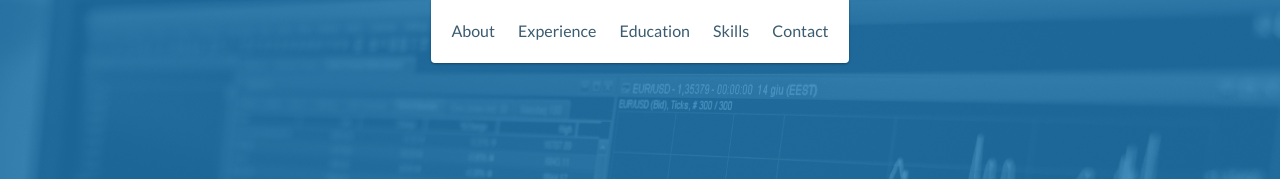
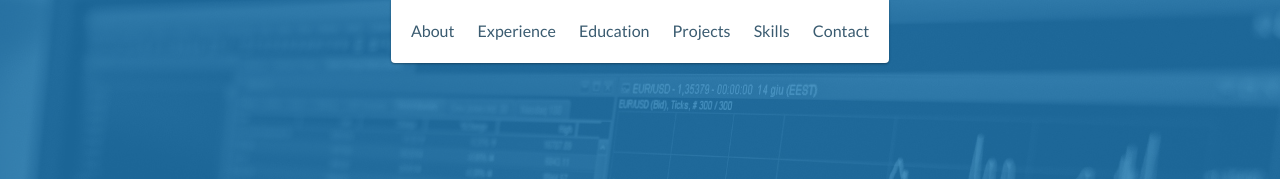
Before and after one commit to ecarlosfonseca/ecarlosfonseca.github.io, a website: page index.html in a window 1280 px wide. Shown: the top 179 px of the page. Drawn offline with nearby package versions, Linux system fonts and the light colour scheme.

Commit message:
correction to the mobile menus

```diff
--- a/index.html
+++ b/index.html
@@ -32,6 +32,9 @@
             </li>
             <li>
                 <a href="#education">Education</a>
+            </li>
+            <li>
+                <a href="#projects">Projects</a>
             </li>
 			<li>
                 <a href="#skills">Skills</a>
```
